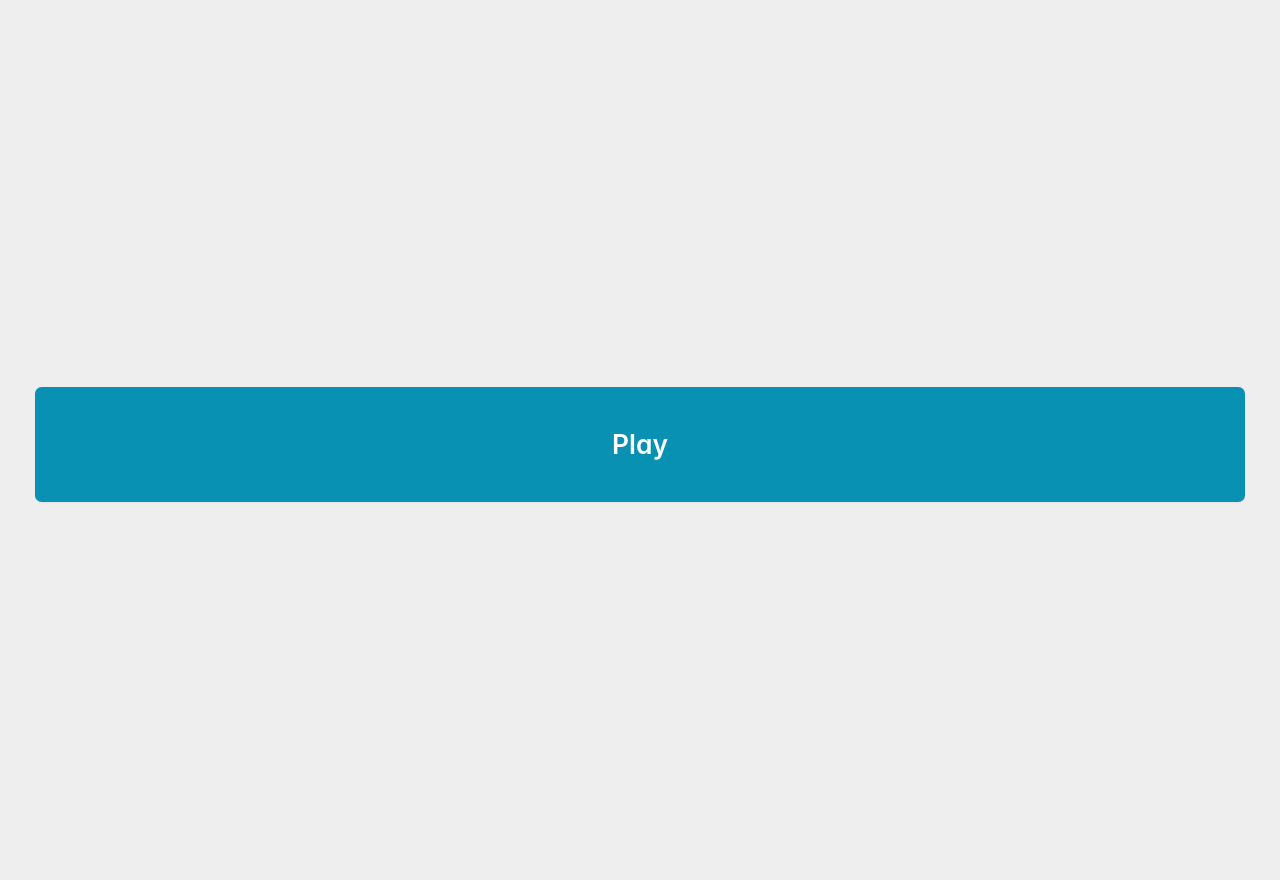
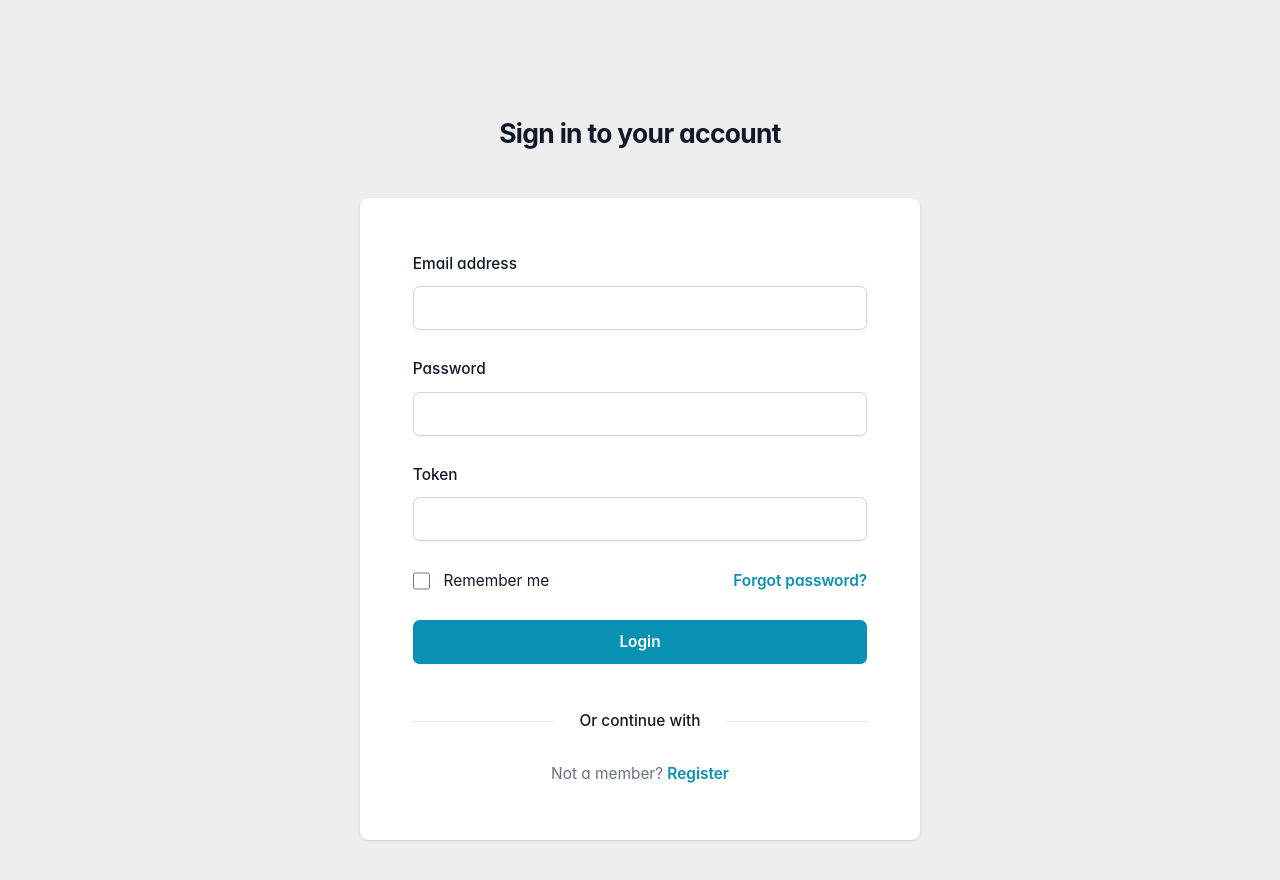
Before and after one commit to maryamghorbani/JackPot, a Vue app: page /login in a window 1280 px wide. Shown: the top 880 px of the page. Before the commit the page ends 800 px from the top, so only its background shows below. Built offline with nearby package versions, Linux system fonts and the light colour scheme.

Commit message:
add routhing

```diff
--- a/package.json
+++ b/package.json
@@ -13,13 +13,16 @@
     "pinia": "^2.1.7",
     "primevue": "^3.51.0",
     "vue": "^3.4.21",
-    "vue-echarts": "^6.6.9"
+    "vue-echarts": "^6.6.9",
+    "vue-router": "^4.4.5"
   },
   "devDependencies": {
+    "@types/vue-router": "^2.0.0",
     "@vitejs/plugin-vue": "^5.0.4",
     "autoprefixer": "^10.4.19",
     "postcss": "^8.4.38",
     "tailwindcss": "^3.4.3",
+    "typescript": "^5.6.3",
     "vite": "^5.2.0"
   }
 }
--- a/src/App.vue
+++ b/src/App.vue
@@ -1,7 +1,6 @@
 <script setup>
-import Play from "./components/Play.vue";
 </script>
 
 <template>
- <Play />
+ <router-view/>
 </template>
--- a/src/components/Login.vue
+++ b/src/components/Login.vue
@@ -95,7 +95,7 @@
             <p class="mt-6 text-center text-sm text-gray-500">
               Not a member?
               {{ ' ' }}
-              <a href="./Register" class="font-semibold leading-6 text-cyan-600 hover:text-cyan-500">Register</a>
+              <router-link to="/register" class="font-semibold leading-6 text-cyan-600 hover:text-cyan-500">Register</router-link>
             </p>
 
           </div>
@@ -115,10 +115,11 @@
 <script setup lang="ts">
 import { ref, computed } from 'vue';
 import { LoginRequest } from "../stores/type";
+import { useUserStore } from "../stores/UserStore";
 // import { storeToRefs } from 'pinia';
 // import {useUserStore} from "@/stores/UserStore";
 
-// const userStore = useUserStore();
+const userStore = useUserStore();
 // const { status } = storeToRefs(userStore);
 
 const preLoader = ref<boolean>(true);
@@ -137,7 +138,7 @@ setTimeout(() => {
 }, 500);
 
 const onLoginRequest = () => {
-  console.log('Login button clicked', loginForm.value);
+  userStore.login(loginForm.value);
 };
 
 // const onSubmit = () => {
--- a/src/components/Register.vue
+++ b/src/components/Register.vue
@@ -1,5 +1,4 @@
   <template>
-    salam
     <div class="flex min-h-full flex-1 flex-col justify-center sm:px-6 lg:px-8">
       <div class="sm:mx-auto sm:w-full sm:max-w-md">
         <h2 class="mt-6 text-center text-2xl font-bold leading-9 tracking-tight text-gray-900">Register</h2>
@@ -46,7 +45,7 @@
                     name="birthDate"
                     type="date"
                     required=""
-                    class="block w-full rounded-md border-0 p-1.5 text-gray-900 shadow-sm ring-1 ring-inset ring-gray-300 placeholder:text-gray-400 focus:ring-2 focus:ring-inset focus:ring-cyan-600 sm:text-sm sm:leading-6"
+                    class="block w-full rounded-md border-0 p-2 text-gray-900 shadow-sm ring-1 ring-inset ring-gray-300 placeholder:text-gray-400 focus:ring-2 focus:ring-inset focus:ring-cyan-600 sm:text-sm sm:leading-6"
                 />
               </div>
             </div>
@@ -106,7 +105,7 @@
             <p class="mt-6 text-center text-sm text-gray-500">
               Do you have an account?
               {{ ' ' }}
-              <a href="#" class="font-semibold leading-6 text-cyan-600 hover:text-cyan-500">Login</a>
+              <router-link to="/login" class="font-semibold leading-6 text-cyan-600 hover:text-cyan-500">Login</router-link>
             </p>
 
           </div>
@@ -127,9 +126,9 @@
 import { ref, computed } from 'vue';
 import type { User } from '../stores/type';
 // import { storeToRefs } from 'pinia';
-// import {useUserStore} from "@/stores/UserStore";
+import { useUserStore } from "../stores/UserStore";
 
-// const userStore = useUserStore();
+const userStore = useUserStore();
 // const { status } = storeToRefs(userStore);
 
 const registerForm = ref<User | null>({
@@ -158,7 +157,7 @@ setTimeout(() => {
 
 const onRegister = () => {
   passwordsMatch();
-  console.log('Register button clicked', registerForm.value);
+  userStore.register(registerForm.value);
 };
 
 // const onSubmit = () => {
--- a/src/main.js
+++ b/src/main.js
@@ -5,9 +5,11 @@ import "primevue/resources/themes/aura-light-green/theme.css";
 import Tooltip from "primevue/tooltip";
 import "./style.css";
 import App from "./App.vue";
+import router from './router';
 import "../src/styles/app.css";
 const app = createApp(App);
 const pinia = createPinia();
+app.use(router);
 app.use(PrimeVue);
 app.use(pinia);
 app.directive("tooltip", Tooltip);
--- /dev/null
+++ b/src/router/index.ts
@@ -0,0 +1,37 @@
+import { createRouter, createWebHistory } from 'vue-router';
+import Login from "../components/Login.vue";
+import Register from "../components/Register.vue";
+import Play from "../components/Play.vue";
+
+const router = createRouter({
+  history: createWebHistory(),
+  routes: [
+    {
+      path: '/',
+      redirect: '/login',
+    },
+    {
+      path: '/login',
+      meta: {
+        requiresPublic: true,
+      },
+      component: Login,
+    },
+    {
+      path: '/register',
+      meta: {
+        requiresPublic: true,
+      },
+      component: Register,
+    },
+    {
+      path: '/play',
+      meta: {
+        requiresPublic: true,
+      },
+      component: Play,
+    },
+  ],
+});
+
+export default router
--- /dev/null
+++ b/src/router/routes/login.ts
@@ -0,0 +1,14 @@
+import routes from '@/router/routes';
+import { defineAsyncComponent } from 'vue';
+
+const Login = defineAsyncComponent(() => import('@/app/AuthLogin.vue'));
+
+const route = {
+  path: '/login',
+  meta: {
+    requiresPublic: true,
+  },
+  component: Login,
+};
+
+export default route;
--- /dev/null
+++ b/src/services/auth/authService.ts
@@ -0,0 +1,13 @@
+class AuthService {
+  login = async (loginRequest): Promise<void> => {
+    console.log('loginRequest', loginRequest);
+  };
+
+  register = async (registerForm): Promise<void> => {
+    console.log('registerForm', registerForm);
+  };
+
+  logout = async (): Promise<void> => {};
+}
+
+export default new AuthService();
--- /dev/null
+++ b/src/stores/UserStore.ts
@@ -0,0 +1,30 @@
+import { defineStore } from 'pinia';
+import authService from '../services/auth/authService';
+import type { User, Status, LoginRequest } from './type';
+
+export const useUserStore = defineStore('user', {
+  state: (): {
+    status: Status
+    user: User | null
+  } => ({
+    status: 'logout',
+    user: null,
+  }),
+  actions:{
+    setStatus(status: Status) {
+      this.status = status;
+      },
+    async login(loginRequest: LoginRequest) {
+      this.setStatus('login');
+      await authService.login(loginRequest);
+    },
+    async register(registerForm: User) {
+      this.setStatus('register');
+      await authService.register(registerForm);
+    },
+    async logout() {
+      this.setStatus('logout');
+      await authService.logout();
+    },
+  },
+});
--- /dev/null
+++ b/src/stores/type.ts
@@ -0,0 +1,17 @@
+export type Status = 'login' | 'logout' | 'register' | 'loading';
+
+export type User = {
+    id: number,
+    email: string,
+    name: string,
+    birthDate: string,
+    password: string,
+    confirmPassword: string,
+};
+
+export type LoginRequest = {
+    email: string,
+    password: string,
+    token: string,
+    remember: boolean,
+};
--- a/vite.config.js
+++ b/vite.config.js
@@ -4,4 +4,9 @@ import vue from '@vitejs/plugin-vue'
 // https://vitejs.dev/config/
 export default defineConfig({
   plugins: [vue()],
+  resolve: {
+    alias: {
+      'vue-router': 'vue-router/dist/vue-router.esm-bundler.js',
+    },
+  },
 })
```
